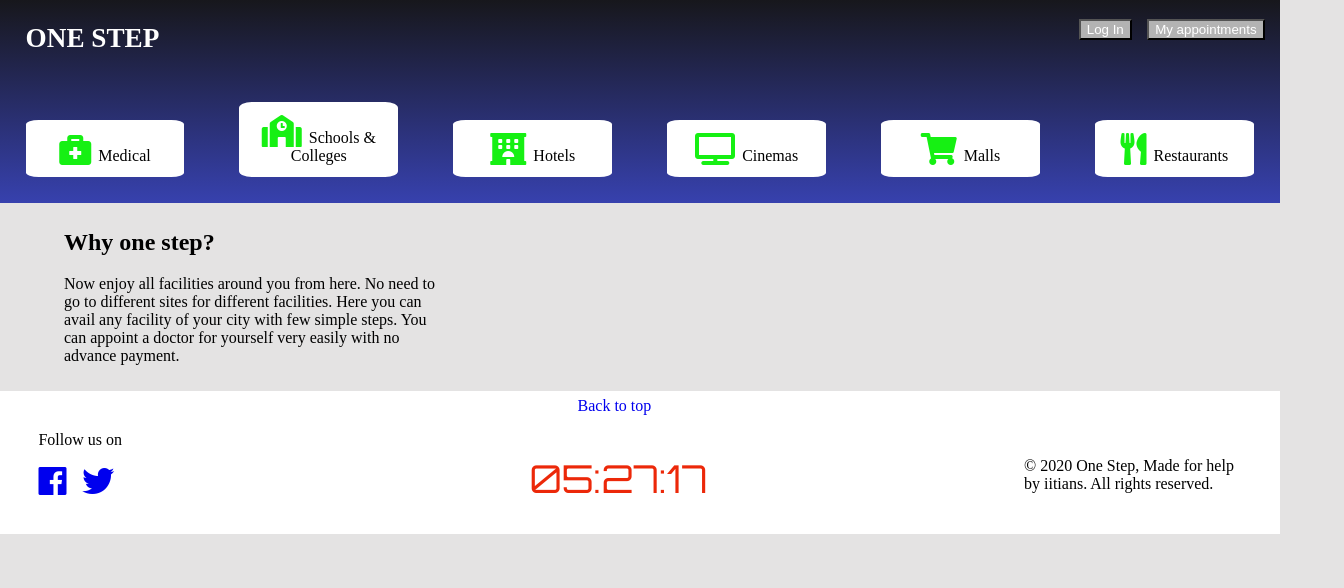
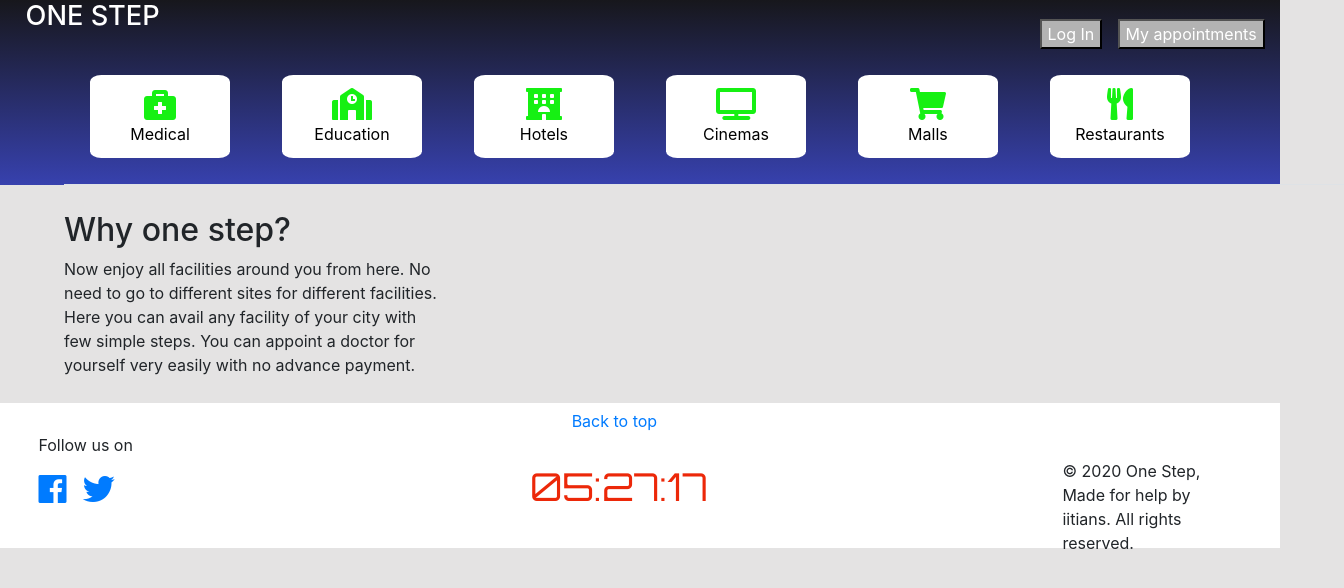
Before and after one commit to himanshu81023/Prayas, a website: page public/index.html in a window 1280 px wide. Shown: the whole page, 1344 px wide, since content can reach past the window. Drawn offline with nearby package versions, Linux system fonts and the light colour scheme.

Commit message:
update files

```diff
--- a/public/css/home.css
+++ b/public/css/home.css
@@ -27,6 +27,10 @@ header button{
 	margin-right: 1.2%;
 	float: right;
 }
+nav{
+	width: 100%;
+	margin-left: 5%;
+}
 nav a{
 	text-decoration: none;
 	background: #ffffff;
@@ -48,9 +52,10 @@ nav a:active{
 	color: #4c2cd0;
 }
 nav i{
-	padding-right: 5%;
+	padding-right: 25%;
+	padding-left: 25%;
 	color: #16f013;
-	/*display: block;*/
+	display: block;
 }
 div{
 	width: 30%;
--- a/public/index.html
+++ b/public/index.html
@@ -4,21 +4,22 @@
 	<meta charset="UTF-8">
 	<title>One Step</title>
 	<link rel="stylesheet" href="https://use.fontawesome.com/releases/v5.3.1/css/all.css" integrity="sha384-mzrmE5qonljUremFsqc01SB46JvROS7bZs3IO2EmfFsd15uHvIt+Y8vEf7N7fWAU" crossorigin="anonymous">
-    <link rel="stylesheet" href="css/home.css">
-    <script src = "js/home.js"></script>
+  <link rel="stylesheet" href="https://stackpath.bootstrapcdn.com/bootstrap/4.5.2/css/bootstrap.min.css" integrity="sha384-JcKb8q3iqJ61gNV9KGb8thSsNjpSL0n8PARn9HuZOnIxN0hoP+VmmDGMN5t9UJ0Z" crossorigin="anonymous">
+  <link rel="stylesheet" href="css/home.css">
+  <script src = "js/home.js"></script>
 </head>
 <body onload="currentTime()">
      <header id="top">
      	<h2>One Step</h2>
-        <a href="myappointment.html>"><button>My appointments</button></a>
+      <a href="myappointment.html>"><button>My appointments</button></a>
      	<a href="login.html"><button>Log In</button></a>
-        <nav>
+        <nav class="nav nav-tabs">
      	    <a href="apex.html"><i class="fas fa-briefcase-medical fa-2x"></i>Medical</a>
-     	    <a href="university.html"><i class="fas fa-school fa-2x"></i>Schools & Colleges</a>
+     	    <a href="medicals.html"><i class="fas fa-school fa-2x"></i>Education</a>
      	    <a href="hotels.html"><i class="fas fa-hotel fa-2x"></i>Hotels</a>
      	    <a href="cinemas.html"><i class="fas fa-tv fa-2x"></i>Cinemas</a>
      	    <a href="malls.html"><i class="fas fa-shopping-cart fa-2x"></i>Malls</a>
-            <a href="restaurant.html"><i class="fas fa-utensils fa-2x"></i>Restaurants</a>
+          <a href="restaurant.html"><i class="fas fa-utensils fa-2x"></i>Restaurants</a>
         </nav>
      </header>
      <div>
--- a/public/school.css
+++ b/public/school.css
@@ -78,7 +78,7 @@ ul{
 .visit{
 	border-style: outlet;
 	color: black;
-	background: red;
+	background: #b3b3b3;
 	border-radius: 5px;
-
+	margin-left: 8%;
 }
```
Also changed, not shown: public/css/apex.css (+10 -0 lines), public/school.html (renamed from public/school .html, +3 -2 lines).
